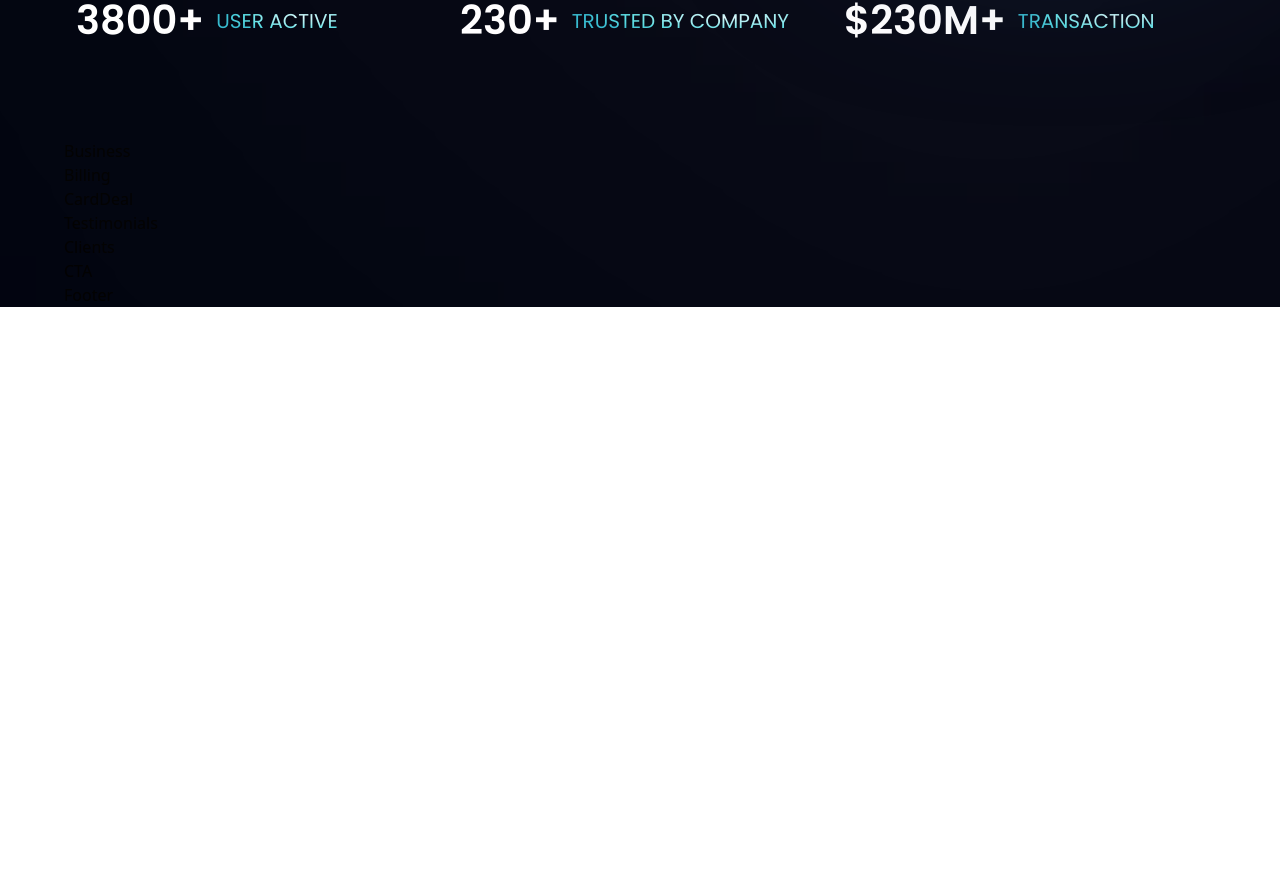
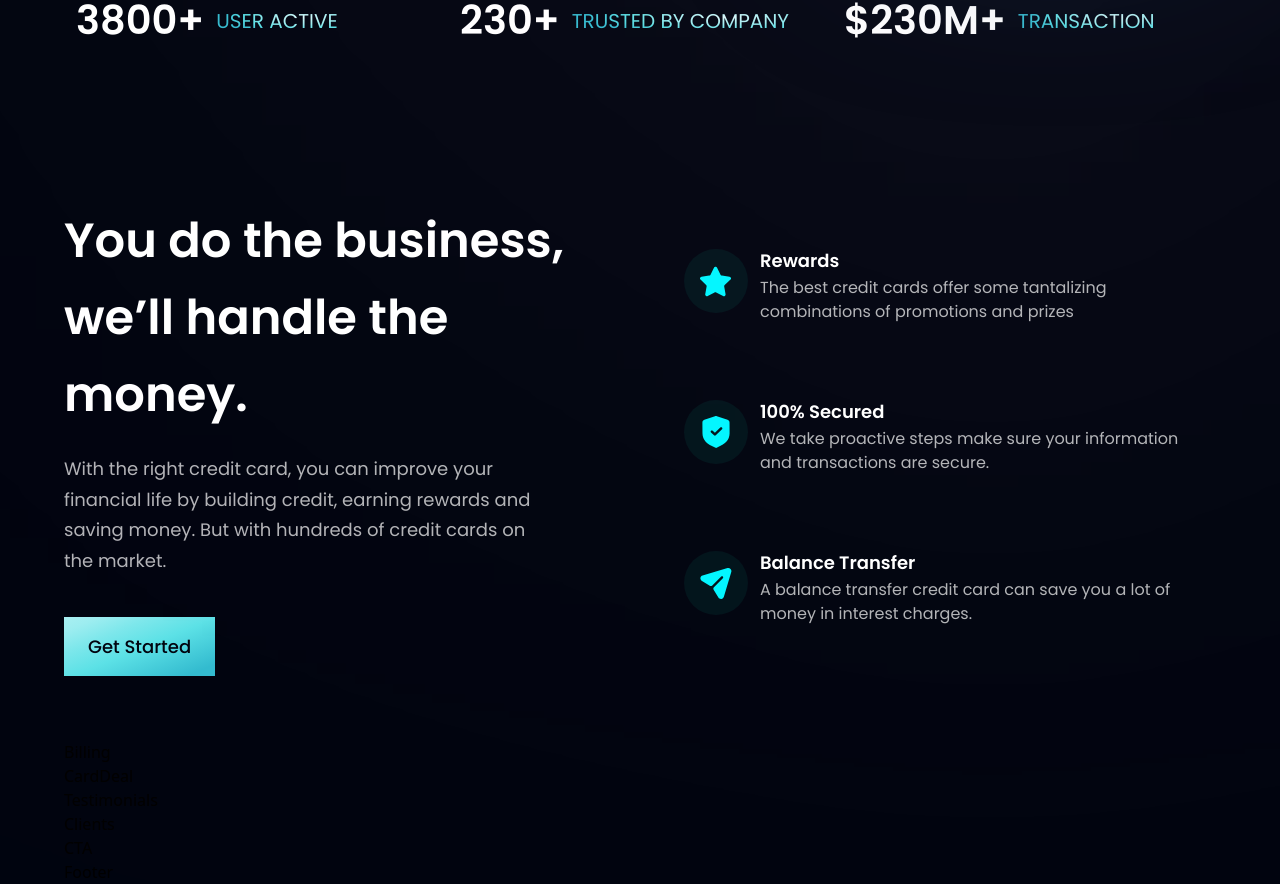
Before and after one commit to GugaS1lva/HooBank_Master, a React (Vite) app: page / in a window 1280 px wide. Shown: the part 838-1722 px from the top of the page. Before the commit the page ends 1145 px from the top, so only its background shows below. Built offline with nearby package versions, Linux system fonts and the light colour scheme.

Commit message:
Finished Business + Button [✓]

```diff
--- a/src/components/Business.jsx
+++ b/src/components/Business.jsx
@@ -1,8 +1,36 @@
-import React from 'react'
+import { features } from "../constants"
+import styles, { layout } from "../style"
+import Button from './Button'
+
+const FeatureCard = ({ icon, title, content, index }) => (
+  <div className={`flex flex-row p-6 rounded-[20px] ${index !== features.length - 1 ? 'mb-6' : 'mb-0'} feature-card`}>
+    <div className={`w-[64px] h-[64px] rounded-full ${styles.flexCenter} bg-dimBlue`}>
+      <img src={icon} alt="icon" className="w-[50%] h-[50%] object-contain" />
+    </div>
+
+    <div className="flex-1 flex flex-col ml-3">
+      <h4 className="font-poppins font-semibold text-white text-[18px] leading-[23px] mb-1">{title}</h4>
+      <p className="font-poppins font-normal text-dimWhite text-[16px] leading-[24px] mb-1">{content}</p>
+    </div>
+  </div>
+)
 
 const Business = () => {
   return (
-    <div>Business</div>
+    <section id="features" className={layout.section}>
+      <div className={layout.sectionInfo}>
+        <h2 className={styles.heading2}>You do the business, <br className="sm:block hidden" /> we’ll handle the money.</h2>
+        <p className={`${styles.paragraph} max-w-[470px] mt-5`}>With the right credit card, you can improve your financial life by building credit, earning rewards and saving money. But with hundreds of credit cards on the market.</p>
+
+        <Button styles="mt-10" />
+      </div>
+
+      <div className={`${layout.sectionImg} flex-col`}>
+        {features.map((feature, index) => (
+          <FeatureCard key={feature.id} {...feature} index={index} />
+        ))}
+      </div>
+    </section>
   )
 }
 
--- a/src/components/Button.jsx
+++ b/src/components/Button.jsx
@@ -1,8 +1,10 @@
 import React from 'react'
 
-const Button = () => {
+const Button = ({ styles }) => {
   return (
-    <div>Button</div>
+    <button type='button' className={`py-4 px-6 bg-blue-gradient font-poppins font-medium text-[18px] text-primary outline-none ${styles}`}>
+      Get Started
+    </button>
   )
 }
 
```
